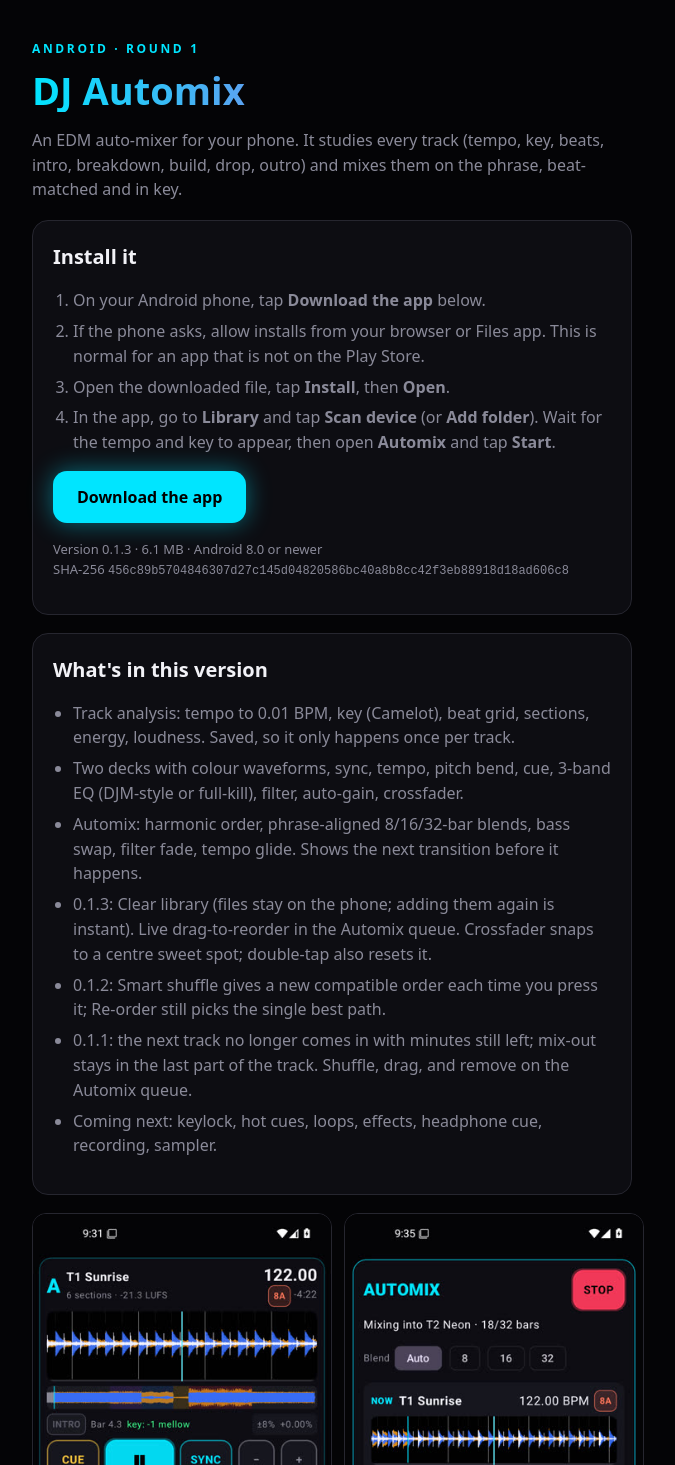
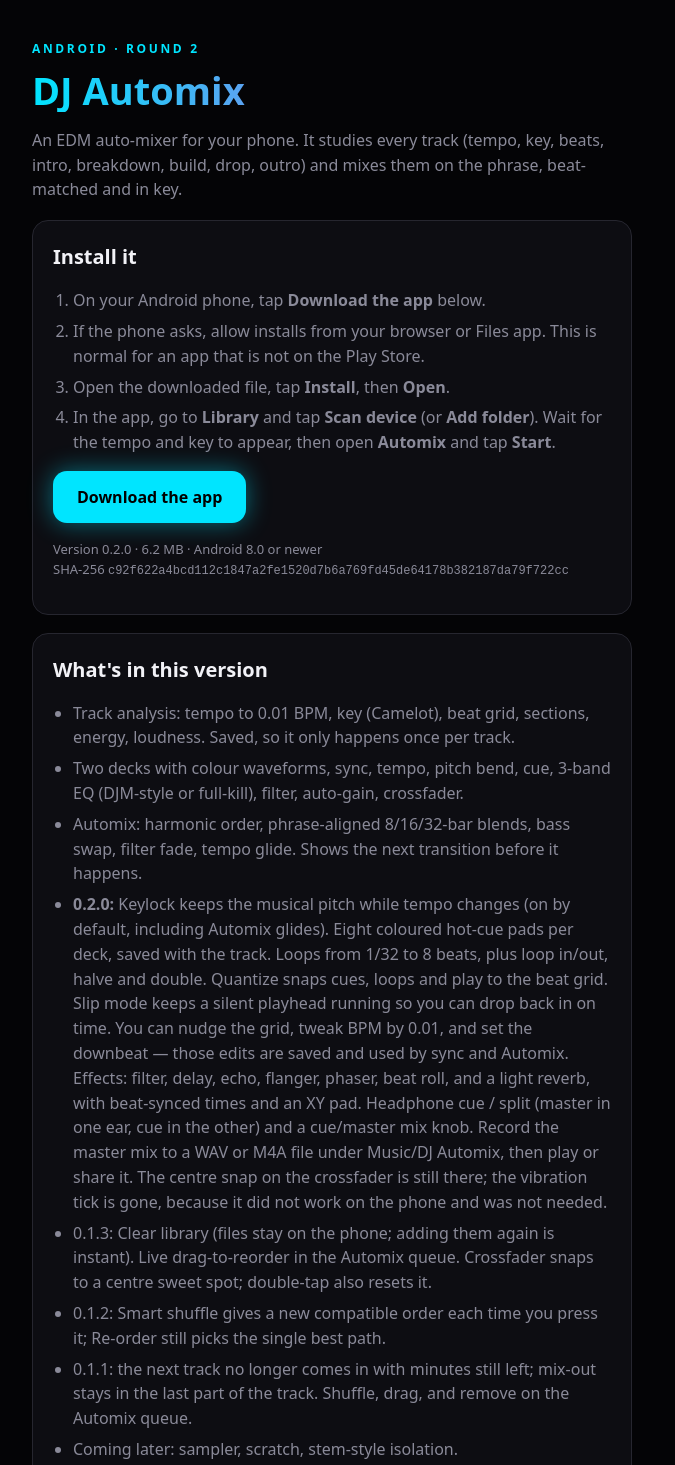
Before and after one commit to JosephGrokBot/josephgrokbot.github.io, a plain HTML site: page dj/index.html in a window 1280 px wide. Shown: the top 1465 px of the page, without its empty margins (308-983 px from the left). Drawn offline with Linux system fonts and the light colour scheme.

Commit message:
dj-automix 0.2.0: keylock, cues, FX, cue split, recording

```diff
--- a/dj/index.html
+++ b/dj/index.html
@@ -12,7 +12,7 @@ h2{margin:0 0 8px;font-size:20px}ol,ul{color:var(--dim);padding-left:20px}li{mar
 .shots{display:flex;gap:12px;margin-top:8px}.shots img{width:50%;border-radius:14px;border:1px solid var(--line)}
 code{font-size:12px;color:var(--dim);word-break:break-all}.small{font-size:13px}
 </style></head><body><main>
-<div class="kicker">Android · Round 1</div>
+<div class="kicker">Android · Round 2</div>
 <h1>DJ Automix</h1>
 <p>An EDM auto-mixer for your phone. It studies every track (tempo, key, beats, intro, breakdown, build, drop, outro) and mixes them on the phrase, beat-matched and in key.</p>
 <section><h2>Install it</h2><ol>
@@ -22,15 +22,16 @@ code{font-size:12px;color:var(--dim);word-break:break-all}.small{font-size:13px}
 <li>In the app, go to <b>Library</b> and tap <b>Scan device</b> (or <b>Add folder</b>). Wait for the tempo and key to appear, then open <b>Automix</b> and tap <b>Start</b>.</li>
 </ol>
 <p><a class="btn" href="https://josephgrokbot.github.io/app/dj-automix.apk?v=0.1.3">Download the app</a></p>
-<p class="small">Version 0.1.3 · 6.1 MB · Android 8.0 or newer<br>SHA-256 <code>456c89b5704846307d27c145d04820586bc40a8b8cc42f3eb88918d18ad606c8</code></p></section>
+<p class="small">Version 0.2.0 · 6.2 MB · Android 8.0 or newer<br>SHA-256 <code>c92f622a4bcd112c1847a2fe1520d7b6a769fd45de64178b382187da79f722cc</code></p></section>
 <section><h2>What's in this version</h2><ul>
 <li>Track analysis: tempo to 0.01 BPM, key (Camelot), beat grid, sections, energy, loudness. Saved, so it only happens once per track.</li>
 <li>Two decks with colour waveforms, sync, tempo, pitch bend, cue, 3-band EQ (DJM-style or full-kill), filter, auto-gain, crossfader.</li>
 <li>Automix: harmonic order, phrase-aligned 8/16/32-bar blends, bass swap, filter fade, tempo glide. Shows the next transition before it happens.</li>
+<li><b>0.2.0:</b> Keylock keeps the musical pitch while tempo changes (on by default, including Automix glides). Eight coloured hot-cue pads per deck, saved with the track. Loops from 1/32 to 8 beats, plus loop in/out, halve and double. Quantize snaps cues, loops and play to the beat grid. Slip mode keeps a silent playhead running so you can drop back in on time. You can nudge the grid, tweak BPM by 0.01, and set the downbeat — those edits are saved and used by sync and Automix. Effects: filter, delay, echo, flanger, phaser, beat roll, and a light reverb, with beat-synced times and an XY pad. Headphone cue / split (master in one ear, cue in the other) and a cue/master mix knob. Record the master mix to a WAV or M4A file under Music/DJ Automix, then play or share it. The centre snap on the crossfader is still there; the vibration tick is gone, because it did not work on the phone and was not needed.</li>
 <li>0.1.3: Clear library (files stay on the phone; adding them again is instant). Live drag-to-reorder in the Automix queue. Crossfader snaps to a centre sweet spot; double-tap also resets it.</li>
 <li>0.1.2: Smart shuffle gives a new compatible order each time you press it; Re-order still picks the single best path.</li>
 <li>0.1.1: the next track no longer comes in with minutes still left; mix-out stays in the last part of the track. Shuffle, drag, and remove on the Automix queue.</li>
-<li>Coming next: keylock, hot cues, loops, effects, headphone cue, recording, sampler.</li>
+<li>Coming later: sampler, scratch, stem-style isolation.</li>
 </ul></section>
 <div class="shots"><img src="decks.jpg" alt="Two decks playing in sync"><img src="automix.jpg" alt="Automix mixing between two tracks"></div>
 </main></body></html>
```
Also changed, not shown: 1 other file.
